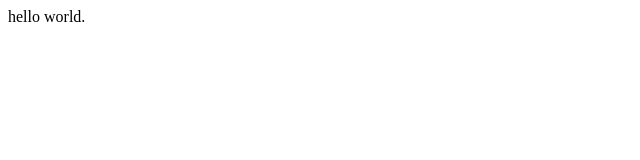
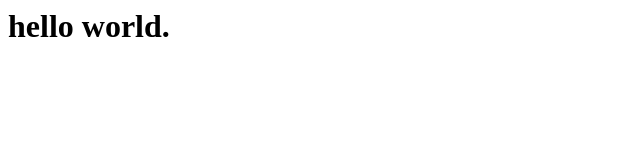
Before and after one commit to tom95/testing-hpi, a plain HTML site: page index.html in a window 1280 px wide. Shown: the whole page, without its empty margins (0-640 px from the left). Drawn offline with Linux system fonts and the light colour scheme.

Commit message:
Wrapped title, added title of page

```diff
--- a/index.html
+++ b/index.html
@@ -1,7 +1,9 @@
 <html>
-<head>
-</head>
-<body>
-hello world.
-</body>
+	<head>
+		<title>Hello World</title>
+	</head>
+
+	<body>
+		<h1>hello world.</h1>
+	</body>
 </html>
```
